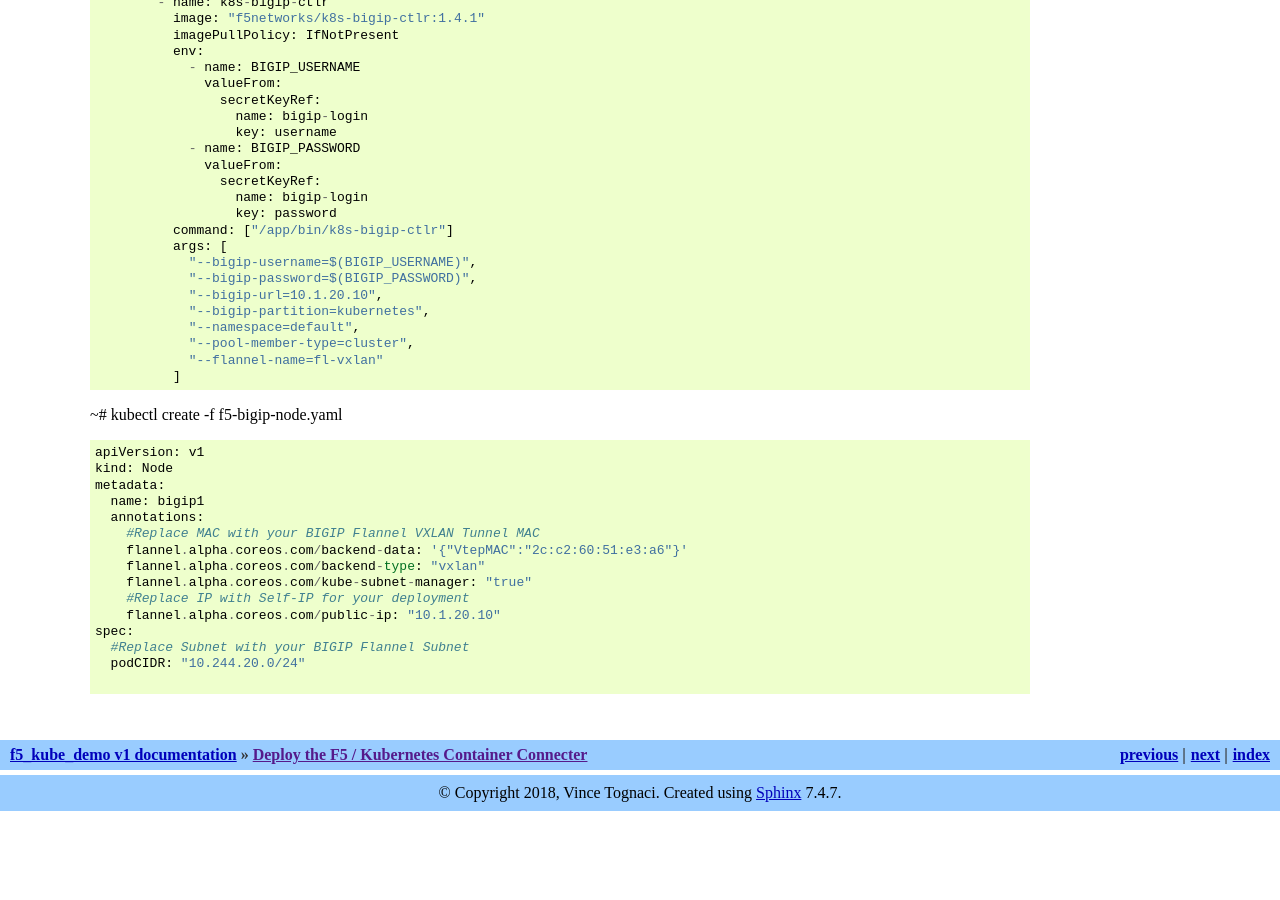
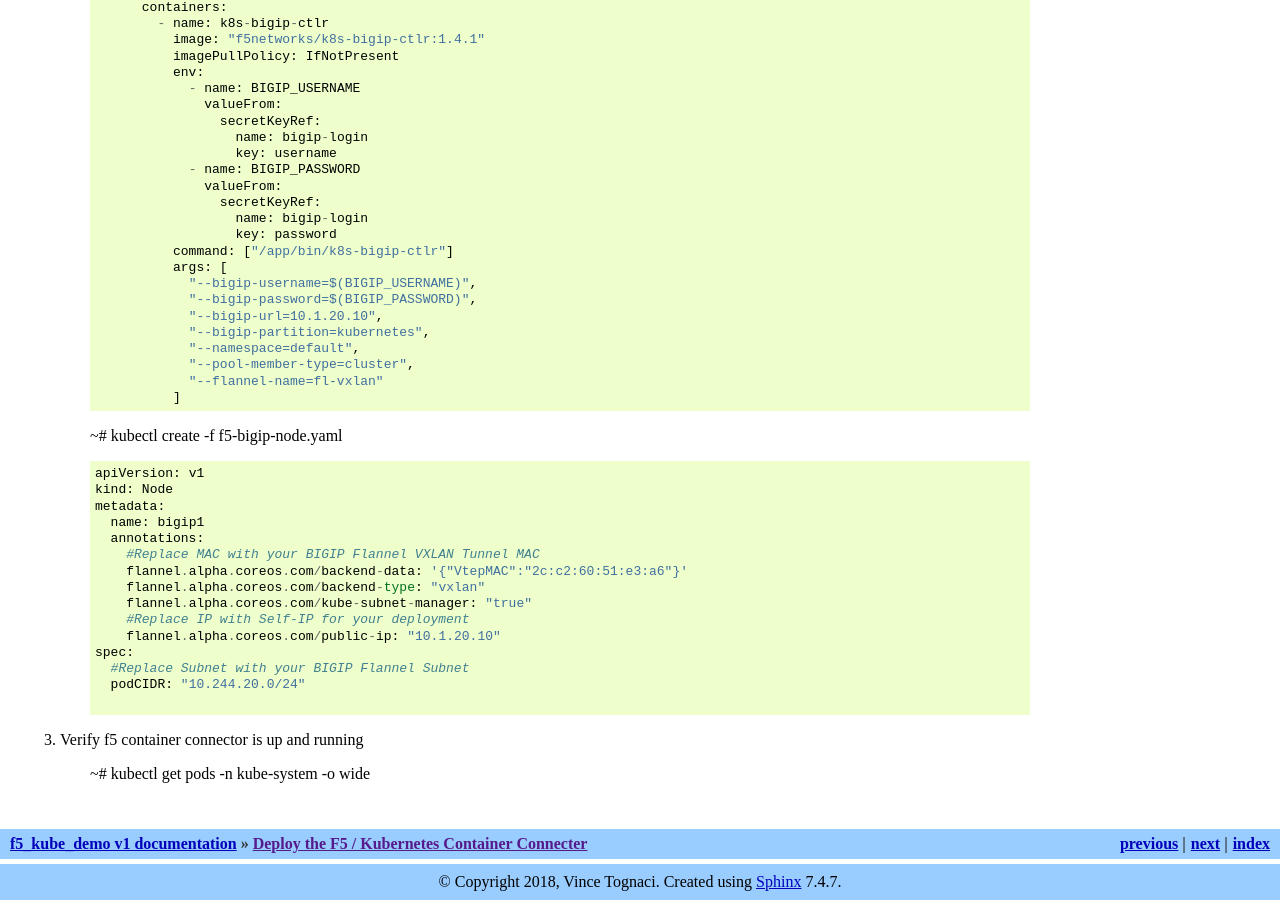
Before and after one commit to vtog/f5-kube-demo, a Sphinx documentation site: the page built from docs/f5-deploy.rst, in a window 1280 px wide and 900 px high, scrolled down 1507 px. Built offline with Sphinx 7.4.7, drawn with Linux system fonts in a browser that asks for light colours; before the commit the page ends 2318 px from its top, so only the background shows below that; some of the changed text lies outside the part shown.

Commit message:
adding verification step

```diff
--- a/docs/f5-deploy.rst
+++ b/docs/f5-deploy.rst
@@ -31,3 +32,6 @@
 
     .. include:: ../f5-bigip-node.yaml
         :literal:
+
+#. Verify f5 container connector is up and running
+    | ~# kubectl get pods -n kube-system -o wide
--- a/docs/f5-hello-world.rst
+++ b/docs/f5-hello-world.rst
@@ -24,3 +25,6 @@
 
     .. include:: ../f5-hello-world-service.yaml
         :literal:
+
+#. Verify f5-hello-world container is up and running
+    | ~# kubectl get pods -o wide
```
Also changed, not shown: other parts of docs/f5-deploy.rst (+1 -0 lines), other parts of docs/f5-hello-world.rst (+1 -0 lines).
